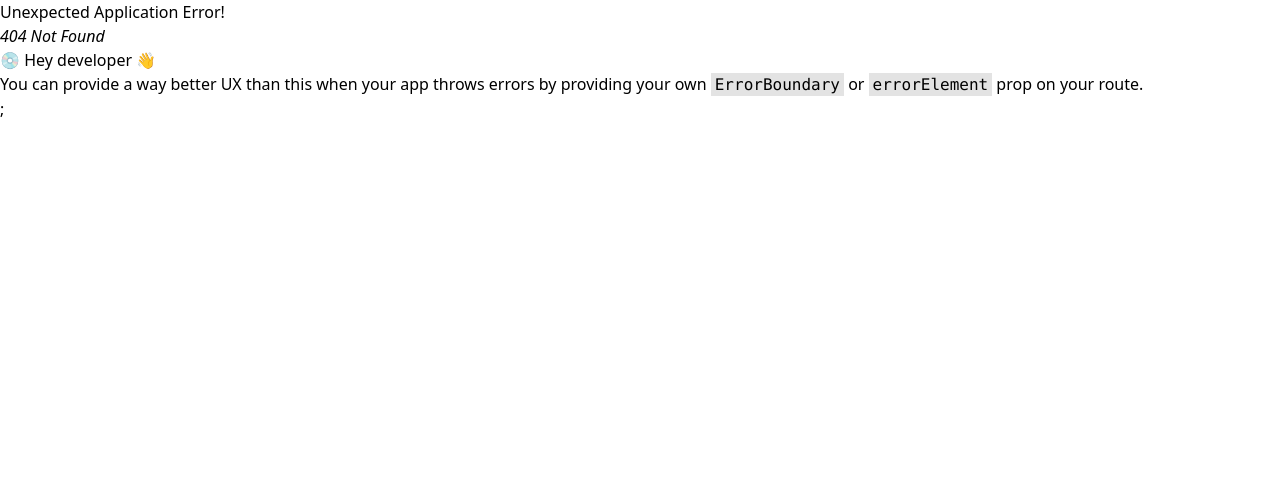
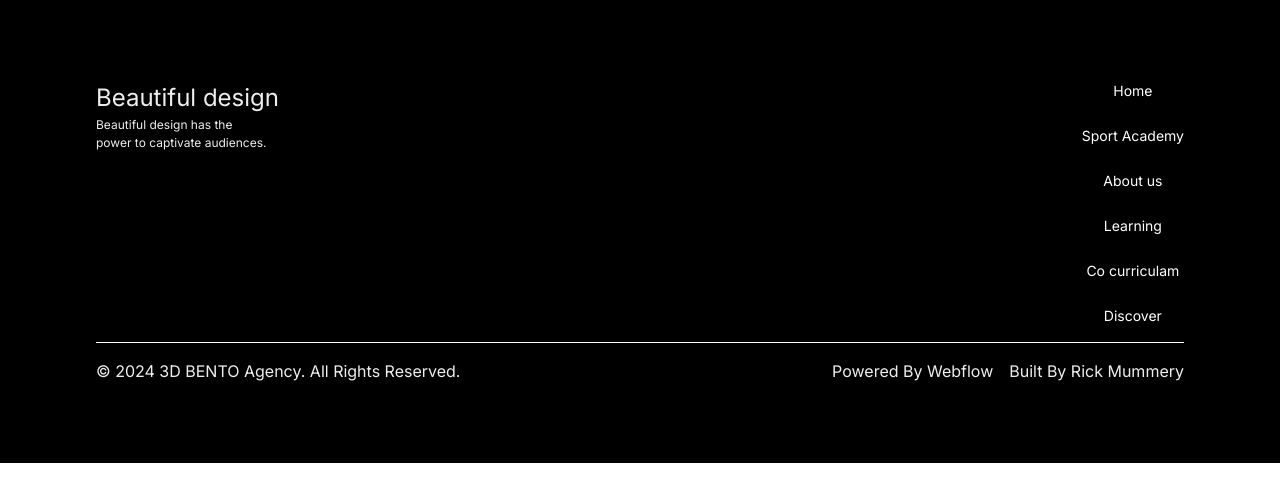
Before and after one commit to Balaji-Pachairaj/vrikshaschool2, a React (Vite) app in the folder frontend/: page /admission in a window 1280 px wide. Before the commit this address had no page. Shown: the top 502 px of the page. Built offline with nearby package versions, Linux system fonts and the light colour scheme.

Commit message:
feat : footer complete

```diff
--- a/frontend/src/App.jsx
+++ b/frontend/src/App.jsx
@@ -20,6 +20,7 @@ import Mess from "./discover/Mess";
 import Content from "./discover/Content";
 import Sports from "./curricular/Sports";
 import NavBar from "./pages/NavBar";
+import FooterSection from "./pages/FooterSection";
 
 const router = createBrowserRouter([
   {
@@ -75,12 +76,14 @@ const router = createBrowserRouter([
     path: "/sportacademy",
     element: <SportAcademy />,
   },
+  { path: "/admission", element: <></> },
 ]);
 
 function App() {
   return (
     <>
-      <RouterProvider router={router} />;
+      <RouterProvider router={router} />
+      <FooterSection />
     </>
   );
 }
--- a/frontend/src/aboutus/Overview.jsx
+++ b/frontend/src/aboutus/Overview.jsx
@@ -1,13 +1,13 @@
-import React, { useEffect } from 'react';
+import React, { useEffect } from "react";
 const Overview = () => {
   useEffect(() => {
     const observer = new IntersectionObserver(
       (entries) => {
         entries.forEach((entry) => {
           if (entry.isIntersecting) {
-            entry.target.classList.add('show-element');
-            if (entry.target.classList.contains('heading')) {
-              entry.target.classList.add('animate-heading');
+            entry.target.classList.add("show-element");
+            if (entry.target.classList.contains("heading")) {
+              entry.target.classList.add("animate-heading");
             }
           }
         });
@@ -17,15 +17,15 @@ const Overview = () => {
       }
     );
 
-    const hiddenElements = document.querySelectorAll('.hide-element');
+    const hiddenElements = document.querySelectorAll(".hide-element");
     hiddenElements.forEach((el) => observer.observe(el));
 
     // Manually trigger the observer callback for initially intersecting elements
     hiddenElements.forEach((el) => {
       if (el.getBoundingClientRect().top < window.innerHeight) {
-        el.classList.add('show-element');
-        if (el.classList.contains('heading')) {
-          el.classList.add('animate-heading');
+        el.classList.add("show-element");
+        if (el.classList.contains("heading")) {
+          el.classList.add("animate-heading");
         }
       }
     });
@@ -106,7 +106,10 @@ const Overview = () => {
         `}
       </style>
       <div className="relative bg-black min-h-screen text-white overflow-hidden">
-        <div className="container mx-auto flex items-center justify-center min-h-screen">
+        <div
+          className="container mx-auto flex items-center justify-center min-h-screen"
+          id={"overview"}
+        >
           <div className="relative max-w-7xl w-full">
             {/* Left Decorative Image Card */}
             <div className="absolute left-[-220px] top-[-140px] -translate-y-32 hide-element hide-left">
@@ -127,7 +130,13 @@ const Overview = () => {
                 Overview
               </h1>
               <p className="text-gray-300 text-xl mx-auto leading-tight max-w-3xl">
-              Vriksha Global School is an educational institution in Tamilnadu, India, established in 2012. Since then it has been playing a vital role in Promoting the cause of education by imparting quality education with special emphasis on the holistic development of the child. It is an English medium school from class I to class XII affiliated to the Central Board of Secondary Education (CBSE), New Delhi.
+                Vriksha Global School is an educational institution in
+                Tamilnadu, India, established in 2012. Since then it has been
+                playing a vital role in Promoting the cause of education by
+                imparting quality education with special emphasis on the
+                holistic development of the child. It is an English medium
+                school from class I to class XII affiliated to the Central Board
+                of Secondary Education (CBSE), New Delhi.
               </p>
             </div>
             {/* Right Decorative Image Card */}
--- /dev/null
+++ b/frontend/src/pages/FooterSection.jsx
@@ -0,0 +1,59 @@
+import React from "react";
+
+const FooterSection = () => {
+  return (
+    <>
+      <div className=" w-full h-fit pt-[10vh] pb-[10vh] bg-black flex flex-row justify-center">
+        {/* ------------------------------------- */}
+        <div className=" w-[85vw] h-fit flex flex-col md:gap-[1rem] gap-[2rem] ">
+          {/* ------------------------------------- */}
+          <div className="w-full h-fit flex md:flex-row flex-col gap-y-[1.5rem] justify-between md:items-start items-center">
+            {/* ------------------------------------- */}
+            <div>
+              <h1 className=" text-[24px] font-inter text-[#eee]">
+                Beautiful design
+              </h1>
+              <h1 className=" text-[12px] font-inter text-[#eee]">
+                Beautiful design has the <br /> power to captivate audiences.
+              </h1>
+            </div>
+            {/* ------------------------ */}
+            <div className=" w-fit h-fit flex flex-col items-center gap-[1.5rem]">
+              <p className=" text-[14px]  font-inter text-white">Home</p>
+              <p className=" text-[14px]  font-inter text-white">
+                Sport Academy
+              </p>
+              <p className=" text-[14px]  font-inter text-white">About us</p>
+              <p className=" text-[14px]  font-inter text-white">Learning</p>
+              <p className=" text-[14px]  font-inter text-white">
+                Co curriculam
+              </p>
+              <p className=" text-[14px]  font-inter text-white">Discover</p>
+            </div>
+          </div>
+          {/* ------------------------ */}
+          <div className=" w-full h-[1px] bg-white"></div>
+          {/* ------------------------ */}
+          {/* ------------------------ */}
+          <div className=" w-full h-fit flex flex-row flex-wrap md:justify-between justify-center gap-y-[1.5rem]">
+            <h3 className="  md:text-[16px] text-[12px] font-inter text-[#eee]">
+              © 2024 3D BENTO Agency. All Rights Reserved.
+            </h3>
+
+            <div className=" flex gap-[1rem] ">
+              <h3 className="  md:text-[16px] text-[12px] font-inter text-[#eee]">
+                Powered By Webflow
+              </h3>
+              <h3 className="  md:text-[16px] text-[12px] font-inter text-[#eee]">
+                Built By Rick Mummery
+              </h3>
+            </div>
+          </div>
+          {/* ------------------------ */}
+        </div>
+      </div>
+    </>
+  );
+};
+
+export default FooterSection;
--- a/frontend/src/pages/HeroAndVisionSection.jsx
+++ b/frontend/src/pages/HeroAndVisionSection.jsx
@@ -4,7 +4,7 @@ import Vision from "./Vision";
 import { useScroll, useTransform, motion } from "framer-motion";
 import { useMediaQuery } from "react-responsive";
 import Milestones from "./Milestones";
-import logo from '../assets/wings.gif';
+import logo from "../assets/wings.gif";
 import Milestones_Mobile from "./Milestones_Mobile";
 
 const HeroAndVisionSection = () => {
@@ -35,7 +35,7 @@ const HeroAndVisionSection = () => {
   );
 
   return (
-    <div className="w-full h-fit" ref={full_ref}>
+    <div className="w-full h-fit" id={"hero"} ref={full_ref}>
       <Hero />
       <Vision />
       {isMobile ? <Milestones_Mobile /> : <Milestones />}
--- a/frontend/src/pages/Home.jsx
+++ b/frontend/src/pages/Home.jsx
@@ -11,6 +11,7 @@ import CTA from "./CTA";
 import Testimonials from "./Testimonials";
 import Testimonials_Mobile from "./Testimonals_Mobile";
 import NavBar from "./NavBar";
+import FooterSection from "./FooterSection";
 
 const Home = () => {
   const isMobile = useMediaQuery({ maxWidth: 767 });
--- a/frontend/src/pages/NavBar.jsx
+++ b/frontend/src/pages/NavBar.jsx
@@ -5,7 +5,7 @@ import { RxHamburgerMenu } from "react-icons/rx";
 import { motion, useAnimation } from "framer-motion";
 
 const NavBar_links = [
-  { title: "Home", to: "/" },
+  { title: "Home", to: "/#hero" },
   { title: "Admission", to: "/admission" },
   { title: "Learning", to: "/learning" },
   { title: "Discover", to: "/discover" },
@@ -71,7 +71,7 @@ const NavBar = () => {
 
       <motion.div
         animate={controls}
-        className="w-full h-[40vh] z-[20000] fixed top-[-100%] bg-black shadow-xl flex flex-col gap-[0.5rem] md:hidden "
+        className="w-full h-[40vh] z-[20000] fixed top-[-100%] pb-[2vh] bg-black shadow-xl flex flex-col gap-[0.5rem] md:hidden "
       >
         {NavBar_links?.map((item) => {
           return (
```
